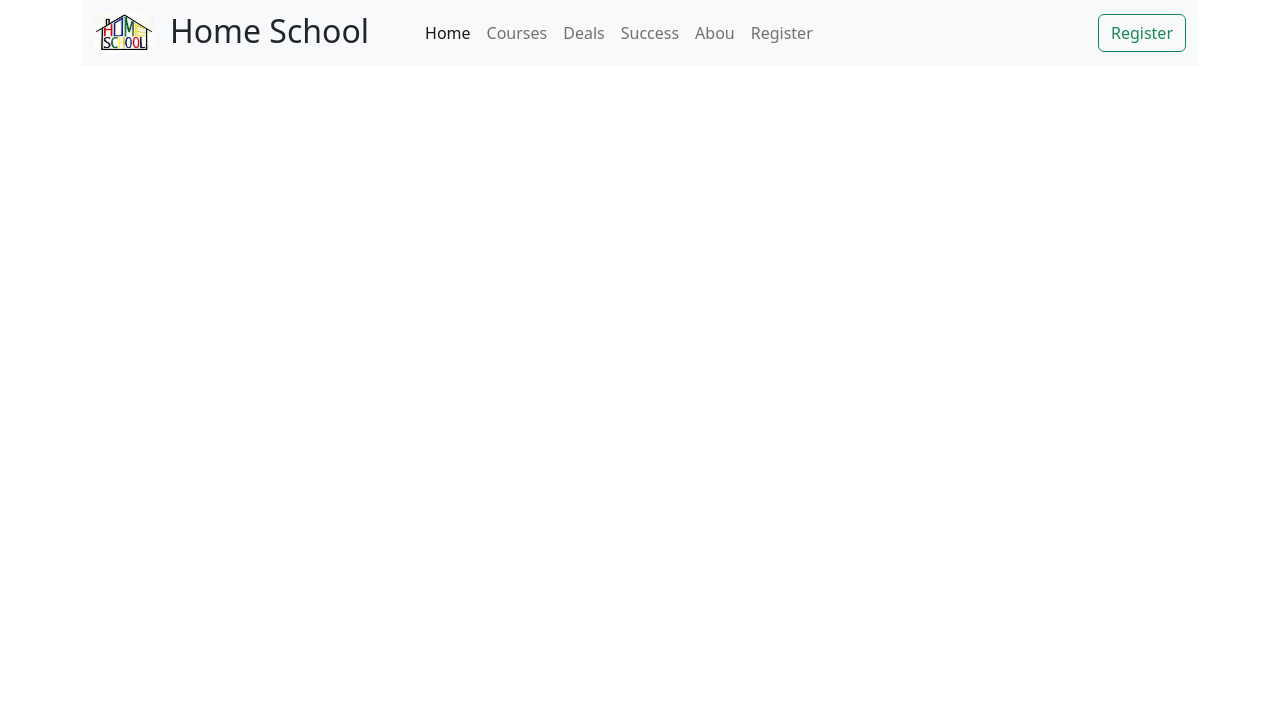
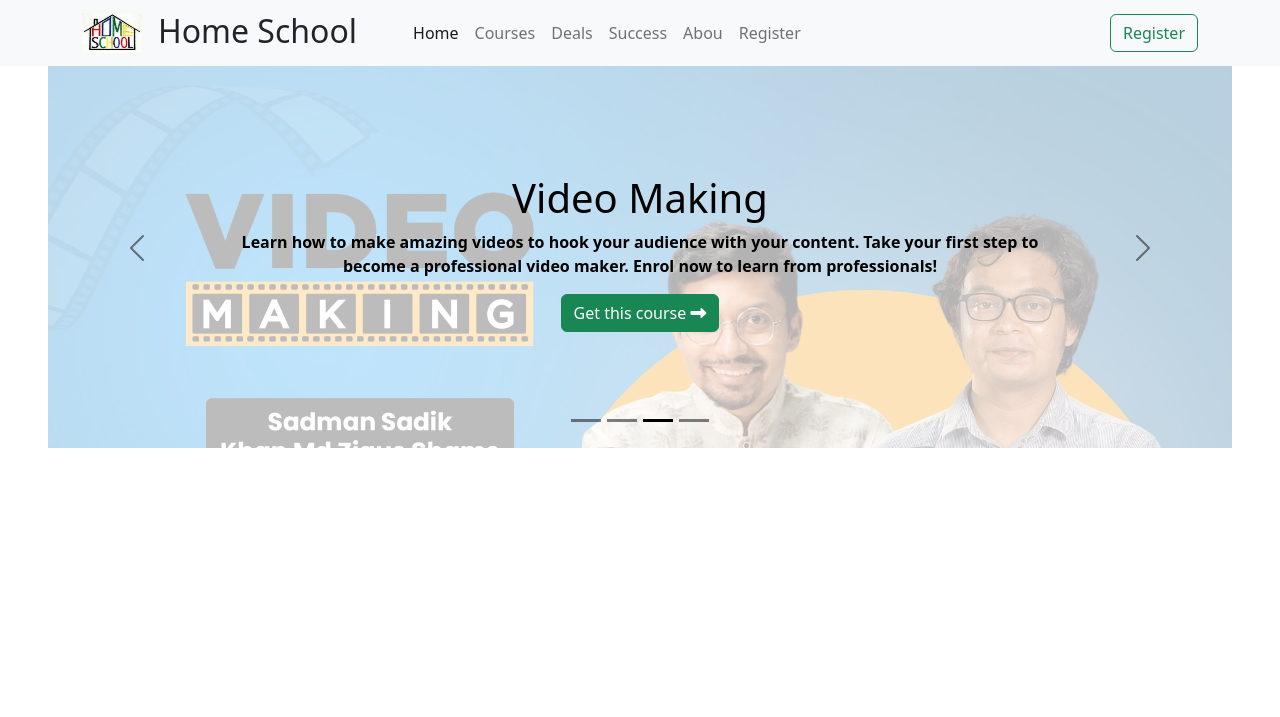
Before and after one commit to Surovi2/edu-site, a plain HTML site: page index.html in a window 1280 px wide. Drawn offline with Linux system fonts and the light colour scheme.

Commit message:
slider added

```diff
--- a/index.html
+++ b/index.html
@@ -6,16 +6,18 @@
     <meta http-equiv="X-UA-Compatible" content="IE=edge">
     <meta name="viewport" content="width=device-width, initial-scale=1.0">
     <title>Home School</title>
-    <link rel="icon" type="image/x-icon" href="/image/icon3.png">
+    <link rel="icon" type="image/x-icon" href="/image/icon.png">
     <link rel="stylesheet" href="bootstrap/bootstrap.min.css">
+    <script src="https://kit.fontawesome.com/a0432cd8ce.js" crossorigin="anonymous"></script>
+    <link rel="stylesheet" href="style.css">
 </head>
 
 <body>
     <header>
         <!-- Navbar start -->
         <section class="container">
-            <nav class="navbar navbar-expand-lg bg-light">
-                <div class="container-fluid">
+            <nav class="navbar navbar-expand-lg fixed-top bg-light">
+                <div class="container">
                     <div class="d-flex"><a class="navbar-brand" href="#"> <img src="image/icon2.jpg" alt="" width="60"
                                 height="40" class="d-inline-block"></a>
                         <h2 class="pt-1">Home School</h2>
@@ -53,6 +55,84 @@
             </nav>
         </section>
         <!-- Navbar end -->
+
+
+        <!-- slider start  -->
+        <section class="p-5">
+            <div id="carouselExampleDark" class="carousel carousel-dark slide" data-bs-ride="carousel">
+                <div class="carousel-indicators">
+                    <button type="button" data-bs-target="#carouselExampleDark" data-bs-slide-to="0" class="active"
+                        aria-current="true" aria-label="Slide 1"></button>
+                    <button type="button" data-bs-target="#carouselExampleDark" data-bs-slide-to="1"
+                        aria-label="Slide 2"></button>
+                    <button type="button" data-bs-target="#carouselExampleDark" data-bs-slide-to="2"
+                        aria-label="Slide 3"></button>
+                    <button type="button" data-bs-target="#carouselExampleDark" data-bs-slide-to="3"
+                        aria-label="Slide 4"></button>
+                </div>
+                <div class="carousel-inner">
+                    <div class="carousel-item active" data-bs-interval="2000">
+                        <img src="image/english.jpg" class="d-block w-100" alt="...">
+                        <div class="carousel-caption d-none d-md-block pb-5 mb-5 text-center fw-bold">
+                            <h1>Spoken English</h1>
+                            <p class="fw-semibold">Learn how to speak English fluently and be a confident English
+                                speaker in your everyday
+                                life. It is a complete Spoken English course for beginners.</p>
+                            <button class="btn btn-success" type="submit">Get this course <i
+                                    class="fa-solid fa-right-long"></i></button>
+
+                        </div>
+                    </div>
+                    <div class="carousel-item" data-bs-interval="2000">
+                        <img src="image/freelancer.jpg" class="d-block w-100" alt="...">
+                        <div class="carousel-caption d-none d-md-block pb-5 mb-5 text-center fw-bold">
+                            <h1>Freelancing</h1>
+                            <p class="fw-semibold">Learn freelancing from one of the top-rated freelancers of
+                                Bangladesh. Master everything
+                                you need to know about freelancing skills and freelance marketplaces.</p>
+                            <button class="btn btn-success" type="submit">Get this course <i
+                                    class="fa-solid fa-right-long"></i></button>
+
+                        </div>
+                    </div>
+                    <div class="carousel-item" data-bs-interval="2000">
+                        <img src="image/video.webp" class="d-block w-100" alt="...">
+                        <div class="carousel-caption d-none d-md-block pb-5 mb-5 text-center fw-bold">
+                            <h1>Video Making</h1>
+                            <p class="fw-semibold">Learn how to make amazing videos to hook your audience with your
+                                content. Take your first
+                                step to become a professional video maker. Enrol now to learn from professionals!</p>
+                            <button class="btn btn-success" type="submit">Get this course <i
+                                    class="fa-solid fa-right-long"></i></button>
+
+                        </div>
+                    </div>
+                    <div class="carousel-item" data-bs-interval="2000">
+                        <img src="image/bank.jpg" class="d-block w-100" alt="...">
+                        <div class="carousel-caption d-none d-md-block pb-5 mb-5 text-center fw-bold">
+                            <h1>Bank Job</h1>
+                            <p class="fw-semibold">Learn to prepare for recruitment exams to secure a bank job in
+                                Bangladesh. Enrol today to
+                                get an in-depth breakdown of Bank Jobs Recruitment preparation.</p>
+                            <button class="btn btn-success" type="submit">Get this course <i
+                                    class="fa-solid fa-right-long"></i></button>
+
+                        </div>
+                    </div>
+                </div>
+                <button class="carousel-control-prev " type="button" data-bs-target="#carouselExampleDark"
+                    data-bs-slide="prev">
+                    <span class="carousel-control-prev-icon " aria-hidden="true"></span>
+                    <span class="visually-hidden">Previous</span>
+                </button>
+                <button class="carousel-control-next" type="button" data-bs-target="#carouselExampleDark"
+                    data-bs-slide="next">
+                    <span class="carousel-control-next-icon" aria-hidden="true"></span>
+                    <span class="visually-hidden">Next</span>
+                </button>
+            </div>
+        </section>
+        <!-- slide end -->
     </header>
     <script src="bootstrap/bootstrap.min.js"></script>
 </body>
--- /dev/null
+++ b/style.css
@@ -0,0 +1,16 @@
+.carousel-item {
+    height: 400px;
+    background: no-repeat;
+}
+
+.carousel-item::before {
+    content: "";
+    display: block;
+    position: absolute;
+    top: 0;
+    bottom: 0;
+    right: 0;
+    left: 0;
+    background: white;
+    opacity: 0.7;
+}
```
Also changed, not shown: image/bank.jpg (added), image/english.jpg (added), image/favicon.jpg (deleted), image/freelancer.jpg (added), image/icon.png (added), image/icon3.png (deleted), image/logo.jpg (deleted), image/video.webp (added).
